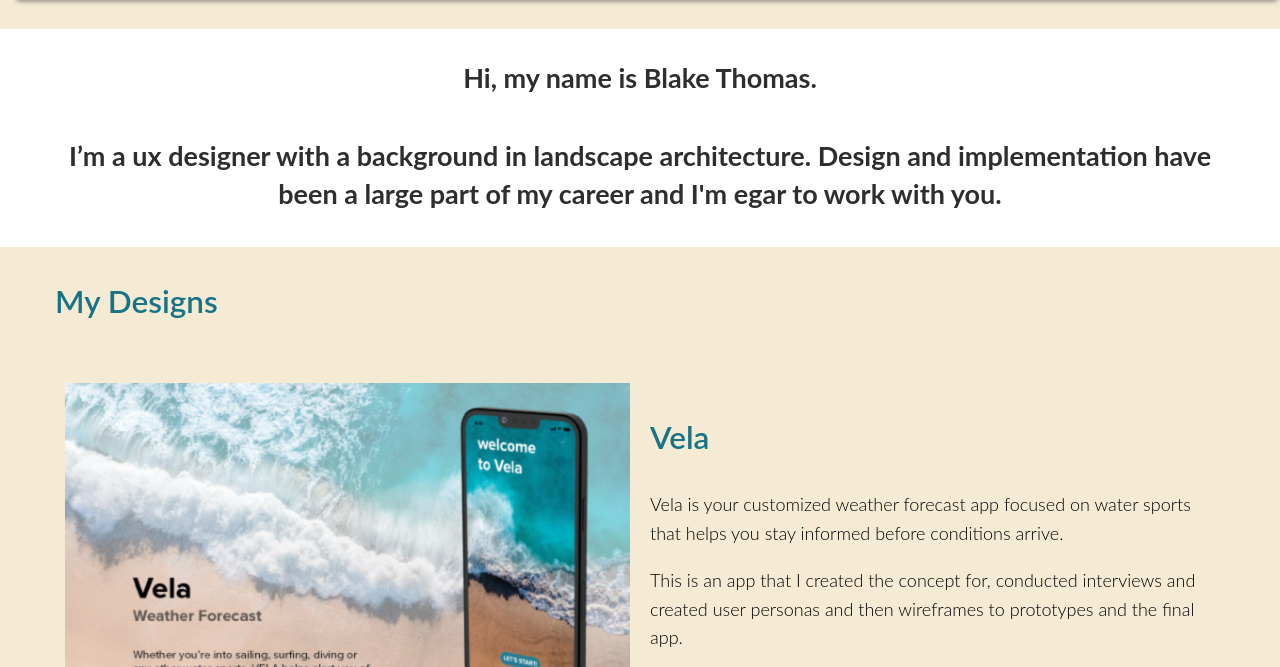
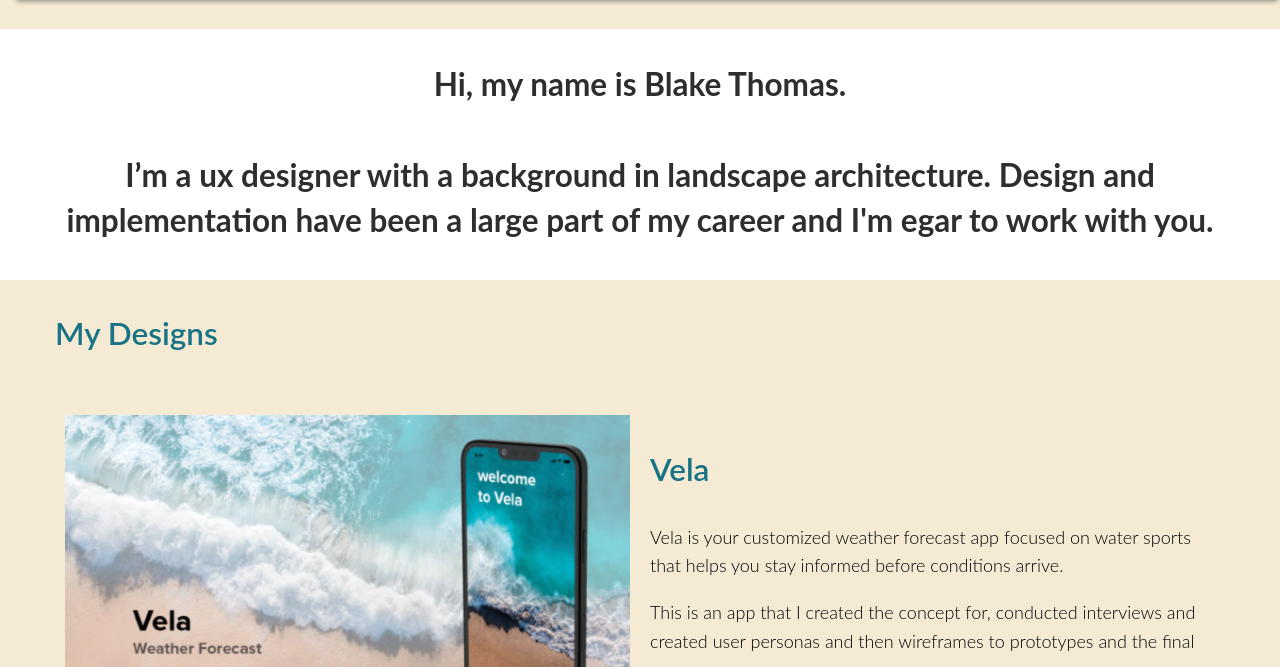
Before and after one commit to rbtclemsonla/portfolio-website, a plain HTML site: page index.html in a window 1280 px wide. Shown: the part 119-786 px from the top of the page. Drawn offline with nearby package versions, Linux system fonts and the light colour scheme.

Commit message:
Revert "hero font size"
This reverts commit c513ec4b41266146f3d74c338f0686a87835012d.

```diff
--- a/css/style.css
+++ b/css/style.css
@@ -30,12 +30,12 @@ h4 {
 }
 
 h1 {
-    font-size: 1.50em;
+    font-size: 1.75em;
     font-weight: 700;
 }
 
 h2 {
-    font-size: 1.50em;
+    font-size: 1.75em;
     font-weight: 700;
 }
 
```
